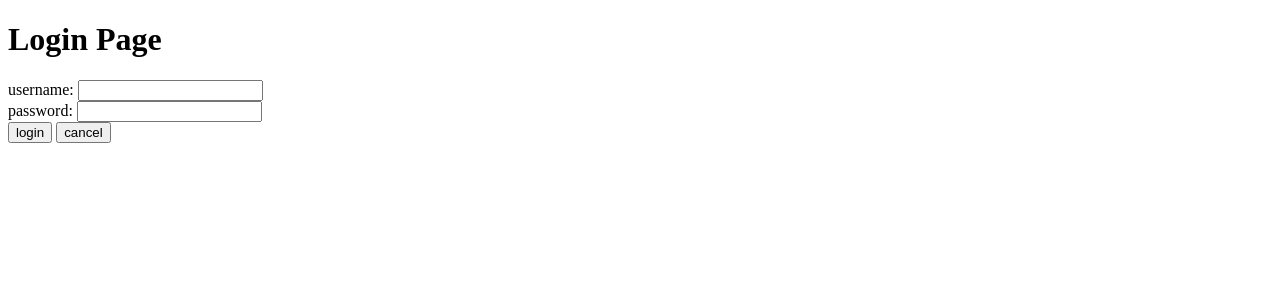
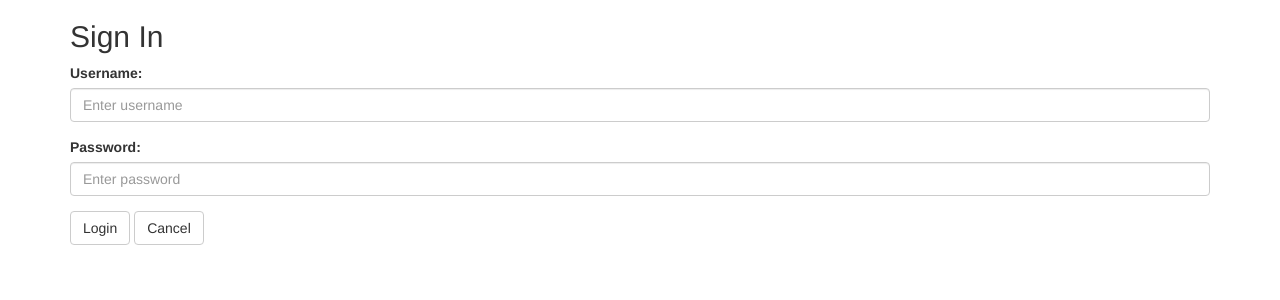
Before and after one commit to psydeolite/bloginator, a Flask app: page /login in a window 1280 px wide. Shown: the top 300 px of the page. Run offline with Flask 2, Linux system fonts and the light colour scheme; some libraries are stand-ins or nearby versions.

Commit message:
bootstrapped login

```diff
--- a/templates/login.html
+++ b/templates/login.html
@@ -1,6 +1,39 @@
 <!DOCTYPE html>
-<html>
-   <title> Login </title>
+<html lang="en">
+<head>
+  <title>Login</title>
+  <meta charset="utf-8">
+  <meta name="viewport" content="width=device-width, initial-scale=1">
+  <link rel="stylesheet" href="http://maxcdn.bootstrapcdn.com/bootstrap/3.3.5/css/bootstrap.min.css">
+  <script src="https://ajax.googleapis.com/ajax/libs/jquery/1.11.3/jquery.min.js"></script>
+  <script src="http://maxcdn.bootstrapcdn.com/bootstrap/3.3.5/js/bootstrap.min.js"></script>
+</head>
+<body>
+
+<div class="container">
+  <h2>Sign In</h2>
+  {% if err %}
+  <h3> {{err}} </h3>
+  <hr>
+  {% endif %}
+  <form role="form" method="POST">
+    <div class="form-group">
+      <label for="username">Username:</label>
+      <input type="text" class="form-control" id="username" placeholder="Enter username" name ="username">
+    </div>
+    <div class="form-group">
+      <label for="pwd">Password:</label>
+      <input type="password" name="password" class="form-control" id="pwd" placeholder="Enter password">
+    </div>
+    <button type="submit" name="button" class="btn btn-default">Login</button>
+    <button type="submit" name="button" class="btn btn-default">Cancel</button>
+  </form>
+</div>
+
+</body>
+</html>
+
+    <!--
     <h1> Login Page </h1>
 
     {% if err %}
@@ -16,5 +49,7 @@
      <input type="submit" name="button" value="cancel">
 
    </form>
+  </body>
 
-</html>
+  <script src="https://maxcdn.bootstrapcdn.com/bootstrap/3.3.5/js/bootstrap.min.js"></script>
+</html>-->
```
Lines whose indentation alone changed are shown as unchanged.
